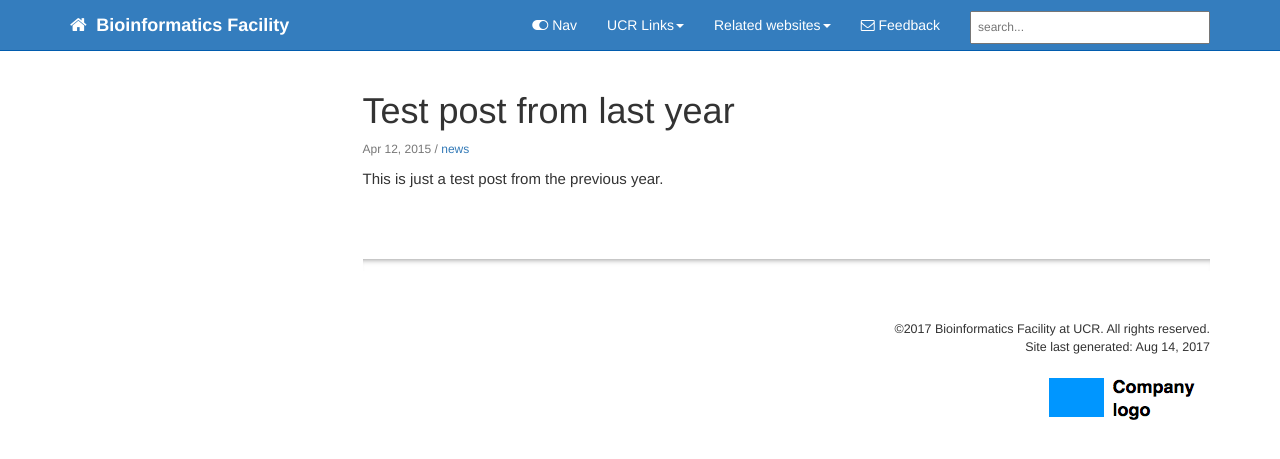
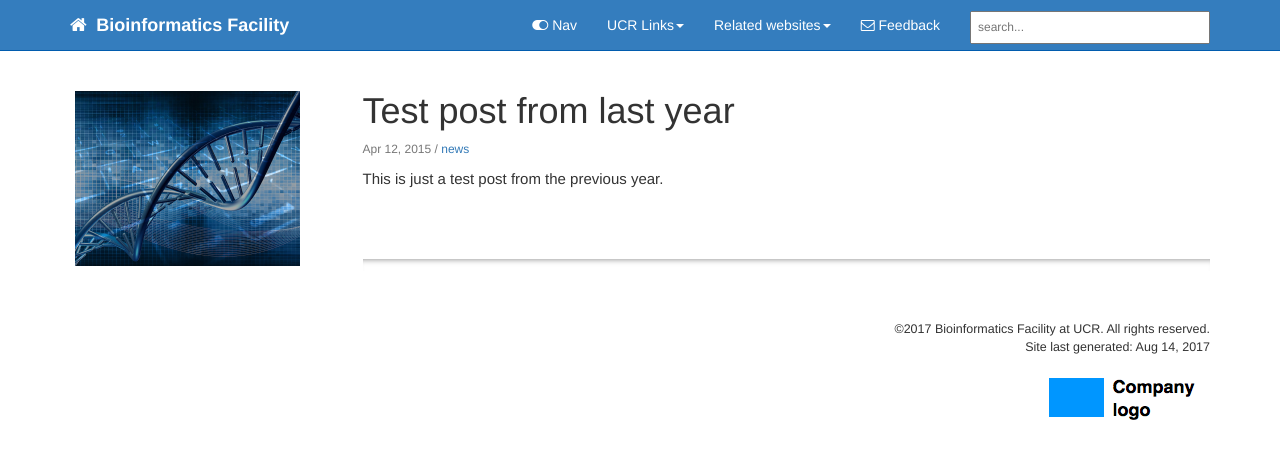
Before and after one commit to ucr-bioinformatics/ucr-bioinformatics.github.io, a Jekyll site: the page built from _posts/2015-04-12-test-post-last-year.md, in a window 1280 px wide. Shown: the top 459 px of the page. Built offline with Jekyll 4.4.1, drawn with Linux system fonts in a browser that asks for light colours; nearby versions of some CDN libraries; comment, search, counter and statistics services are not loaded.

Commit message:
Display image properly

```diff
--- a/_includes/sidebar.html
+++ b/_includes/sidebar.html
@@ -1,7 +1,9 @@
 {% assign sidebar = site.data.sidebars[page.sidebar].entries %}
 
 <ul id="mysidebar" class="nav">
-  <li class="sidebarTitle">{{sidebar[0].product}} {{sidebar[0].version}}</li>
+  <li class="sidebarTitle">
+    <span class="sidebarTitleText">{{sidebar[0].product}} {{sidebar[0].version}}</span>
+  </li>
   {% for entry in sidebar %}
   {% for folder in entry.folders %}
   {% if folder.output contains "web" %}
--- a/css/customstyles.css
+++ b/css/customstyles.css
@@ -1205,6 +1205,16 @@ h4.panel-title {
 }
 
 .sidebarTitle {
-    color: white;
-    background-image: url(images/bioinfo-logo.jpg);
+    color: white !important;
+    height: 175px;
+    width: 100%;
+    background-image: url(/images/bioinfo-logo.jpg);
+    background-size: 250px 175px;
 }
+
+.sidebarTitleText {
+    display: block;
+    bottom: 10px;
+    padding-left: 10px;
+    position: absolute;
+}
```
